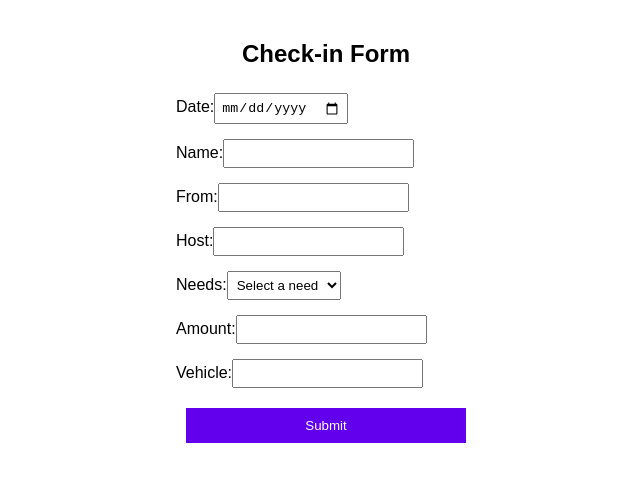
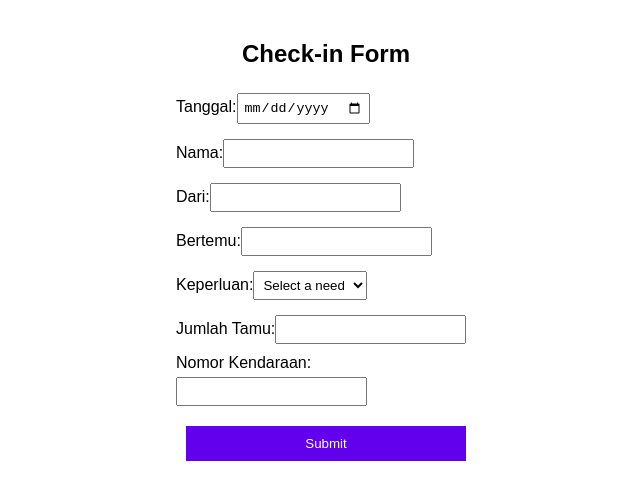
Before and after one commit to mygads/vms-sanoh, a React app in the folder example-table/: page /checkin in a window 1280 px wide. Shown: the top 500 px of the page, without its empty margins (314-954 px from the left). Built offline with nearby package versions, Linux system fonts and the light colour scheme; the HTML template or start-up script is replaced by a standard one.

Commit message:
FIX: trying all backend logic on frontend

```diff
--- a/example-table/package.json
+++ b/example-table/package.json
@@ -11,6 +11,7 @@
   },
   "dependencies": {
     "axios": "^1.7.7",
+    "puppeteer": "^23.6.0",
     "react": "^18.3.1",
     "react-dom": "^18.3.1",
     "react-router-dom": "^6.27.0"
--- a/example-table/src/components/CheckInForm.tsx
+++ b/example-table/src/components/CheckInForm.tsx
@@ -60,7 +60,7 @@ const CheckInForm: React.FC = () => {
       {!showCamera ? (
         <form onSubmit={handleSubmit} className="form">
           <label>
-            Date:
+            Tanggal:
             <input
               type="date"
               name="visitor_date"
@@ -69,7 +69,7 @@ const CheckInForm: React.FC = () => {
             />
           </label>
           <label>
-            Name:
+            Nama:
             <input
               type="text"
               name="visitor_name"
@@ -78,7 +78,7 @@ const CheckInForm: React.FC = () => {
             />
           </label>
           <label>
-            From:
+            Dari:
             <input
               type="text"
               name="visitor_from"
@@ -87,7 +87,7 @@ const CheckInForm: React.FC = () => {
             />
           </label>
           <label>
-            Host:
+            Bertemu:
             <input
               type="text"
               name="visitor_host"
@@ -96,7 +96,7 @@ const CheckInForm: React.FC = () => {
             />
           </label>
           <label>
-            Needs:
+            Keperluan:
             <select
               name="visitor_needs"
               onChange={handleChange}
@@ -112,7 +112,7 @@ const CheckInForm: React.FC = () => {
             </select>
           </label>
           <label>
-            Amount:
+            Jumlah Tamu:
             <input
               type="number"
               name="visitor_amount"
@@ -122,7 +122,7 @@ const CheckInForm: React.FC = () => {
             />
           </label>
           <label>
-            Vehicle:
+            Nomor Kendaraan:
             <input
               type="text"
               name="visitor_vehicle"
--- a/example-table/src/components/CheckOutPage.tsx
+++ b/example-table/src/components/CheckOutPage.tsx
@@ -1,5 +1,5 @@
 import React, { useEffect, useState } from 'react';
-import { fetchVisitorData, Visitor } from '../services/apiService';
+import { fetchVisitorData, checkOutVisitor, Visitor } from '../services/apiService';
 import '../styles.css';
 
 const CheckOutPage: React.FC = () => {
@@ -13,19 +13,34 @@ const CheckOutPage: React.FC = () => {
     getData();
   }, []);
 
+  const handleCheckOut = async (visitorId: string) => {
+    try {
+      await checkOutVisitor(visitorId);
+      setVisitors((prevVisitors) =>
+        prevVisitors.map((visitor) =>
+          visitor.visitor_id === visitorId
+            ? { ...visitor, visitor_checkout: new Date().toISOString() }
+            : visitor
+        )
+      );
+    } catch (error) {
+      console.error('Failed to check out visitor:', error);
+    }
+  };
+
   return (
     <div className="table-page">
       <h2>Visitor Check-out</h2>
       <table className="visitor-table">
         <thead>
           <tr>
-            <th>Image</th> {/* Changed from "ID" to "Image" */}
-            <th>Name</th>
-            <th>From</th>
-            <th>Host</th>
-            <th>Needs</th>
-            <th>Amount</th>
-            <th>Vehicle</th>
+            <th>Foto</th>
+            <th>Nama</th>
+            <th>Dari</th>
+            <th>Bertemu</th>
+            <th>Keperluan</th>
+            <th>Jumlah Tamu</th>
+            <th>Nomor Kendaraan</th>
             <th>Check-in</th>
             <th>Check-out</th>
             <th>Action</th>
@@ -35,11 +50,10 @@ const CheckOutPage: React.FC = () => {
           {visitors.map((visitor) => (
             <tr key={visitor.visitor_id}>
               <td>
-                {/* Display the visitor's image */}
                 <img
                   src={`http://127.0.0.1:8000/storage/${visitor.visitor_img}`}
                   alt={`Visitor ${visitor.visitor_name}`}
-                  style={{ width: '100px', height: '100px' }}
+                  style={{ width: '100px', height: '100px', borderRadius: '50%' }}
                 />
               </td>
               <td>{visitor.visitor_name}</td>
@@ -49,9 +63,13 @@ const CheckOutPage: React.FC = () => {
               <td>{visitor.visitor_amount}</td>
               <td>{visitor.visitor_vehicle}</td>
               <td>{visitor.visitor_checkin}</td>
-              <td>{visitor.visitor_checkout || 'N/A'}</td>
+              <td>{visitor.visitor_checkout}</td>
               <td>
-                <button className="button">Check-out</button>
+                {(!visitor.visitor_checkout) && (
+                  <button className="button" onClick={() => handleCheckOut(visitor.visitor_id)}>
+                    Check-out
+                  </button>
+                )}
               </td>
             </tr>
           ))}
--- a/example-table/src/services/apiService.ts
+++ b/example-table/src/services/apiService.ts
@@ -3,7 +3,7 @@ import axios from 'axios';
 
 // Define the Visitor interface here
 export interface Visitor {
-  visitor_id: number;
+  visitor_id: string;
   visitor_date: string;
   visitor_name: string;
   visitor_from: string;
@@ -37,12 +37,11 @@ export const submitVisitorData = async (
     }
   };
 
-// New function to handle visitor check-out
-export const checkOutVisitor = async (visitorId: number): Promise<void> => {
-  try {
-    await axios.put(`http://127.0.0.1:8000/api/visitor/${visitorId}/checkout`);
-  } catch (error) {
-    console.error('Error checking out visitor:', error);
-    throw error;
-  }
+export const checkOutVisitor = async (visitorId: string): Promise<void> => {
+    try {
+      await axios.put(`http://127.0.0.1:8000/api/checkout/${visitorId}`);
+    } catch (error) {
+      console.error('Error checking out visitor:', error);
+      throw error;
+    }
 };
--- a/example-table/src/styles.css
+++ b/example-table/src/styles.css
@@ -1,5 +1,5 @@
 /* styles.css */
-body {
+  body {
     font-family: Arial, sans-serif;
     margin: 0;
     padding: 0;
```
Also changed, not shown: 1 other file (tests, documents, lock files or other folders).
